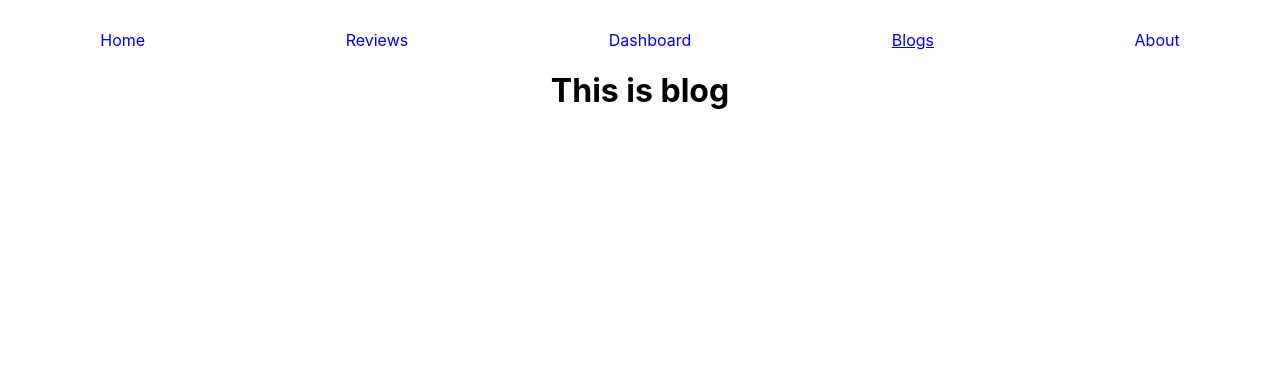
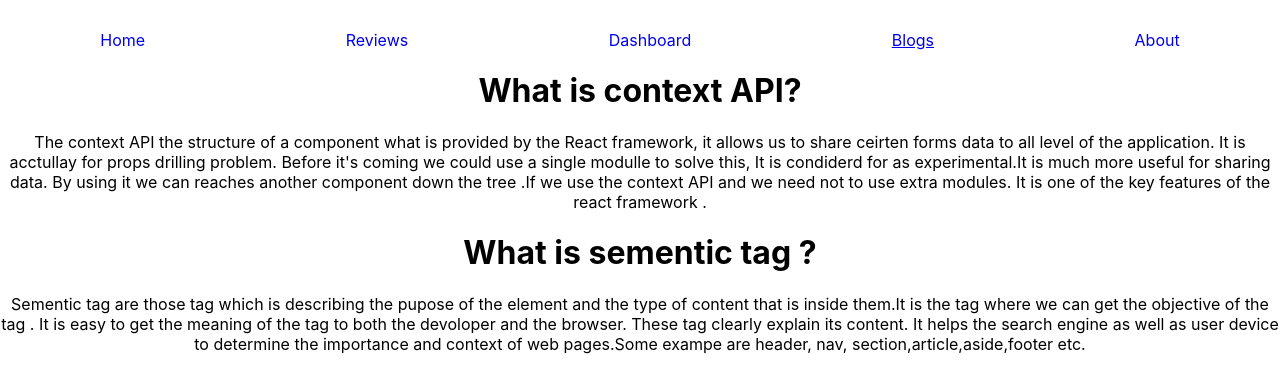
Before and after one commit to Afridi-AD/product-analysis, a React (Create React App) app: page /blogs in a window 1280 px wide. Shown: the top 392 px of the page. Built offline with nearby package versions, Linux system fonts and the light colour scheme.

Commit message:
reviews button update

```diff
--- a/src/Components/Blog/Blog.js
+++ b/src/Components/Blog/Blog.js
@@ -3,7 +3,15 @@ import React from 'react';
 const Blog = () => {
     return (
         <div>
-            <h1>This is blog</h1>
+            <h1>What is context API?</h1>
+
+            <p>The context API the structure of a component what is provided by the React framework, it allows us to share ceirten forms data to all level of the application.
+                It is acctullay for props drilling problem.
+                Before it's coming we could use a single modulle to solve this, It is condiderd for as experimental.It is much more useful for sharing data. By using it we can reaches another component down the tree .If we use the context API and we  need not to use extra modules. It is one of the key features of the react framework .
+                <h1>What is sementic tag ?</h1>
+                <p>Sementic tag are those tag which is describing the pupose of the element and the type of content that is inside them.It is the tag where we can get the objective of the tag . It is easy to get the meaning of the tag to both the devoloper and the browser. These tag clearly explain its content.
+                    It helps the search engine as well as user device to determine the importance and context of web pages.Some exampe are header, nav, section,article,aside,footer etc. </p>
+            </p>
         </div>
     );
 };
--- a/src/Components/Home/Home.js
+++ b/src/Components/Home/Home.js
@@ -1,10 +1,10 @@
-import React from 'react';
+
 import { useNavigate } from 'react-router-dom';
 import './Home.css'
 
-const Home = (props) => {
-    const {name,ratngs,about} = props.review
-    const navigate = useNavigate
+const Home = () => {
+
+    const navigate = useNavigate()
     const showReviews =()=>{
     const path =`/reviews/`;
     navigate(path);
@@ -19,8 +19,8 @@ const Home = (props) => {
             <p>Wanna get best shoe ? You are in the right place. Trust on us to get best products . <br />
                 The perfect size and color for woman as well as man. Quality is much more better...
             </p>
-            <h4>Customer Reviews {ratngs}</h4>
-            <button onClick={showReviews} className='review-btn'>See All Reviews</button>
+            <h4>Customer Reviews</h4>
+            <button onClick={()=>navigate('/reviews')} className='review-btn'>See All Reviews</button>
             </div>
             <div>
                 <img src="https://pngimg.com/uploads/running_shoes/running_shoes_PNG5816.png" alt="" />
--- a/src/Components/Reviews/Reviews.js
+++ b/src/Components/Reviews/Reviews.js
@@ -1,4 +1,5 @@
 import React, { useEffect, useState } from 'react';
+
 import Review from '../Review/Review';
 
 
@@ -21,6 +22,7 @@ useEffect(()=>{
                 ></Review>)
             }
 
+
         </div>
     );
 };
```
